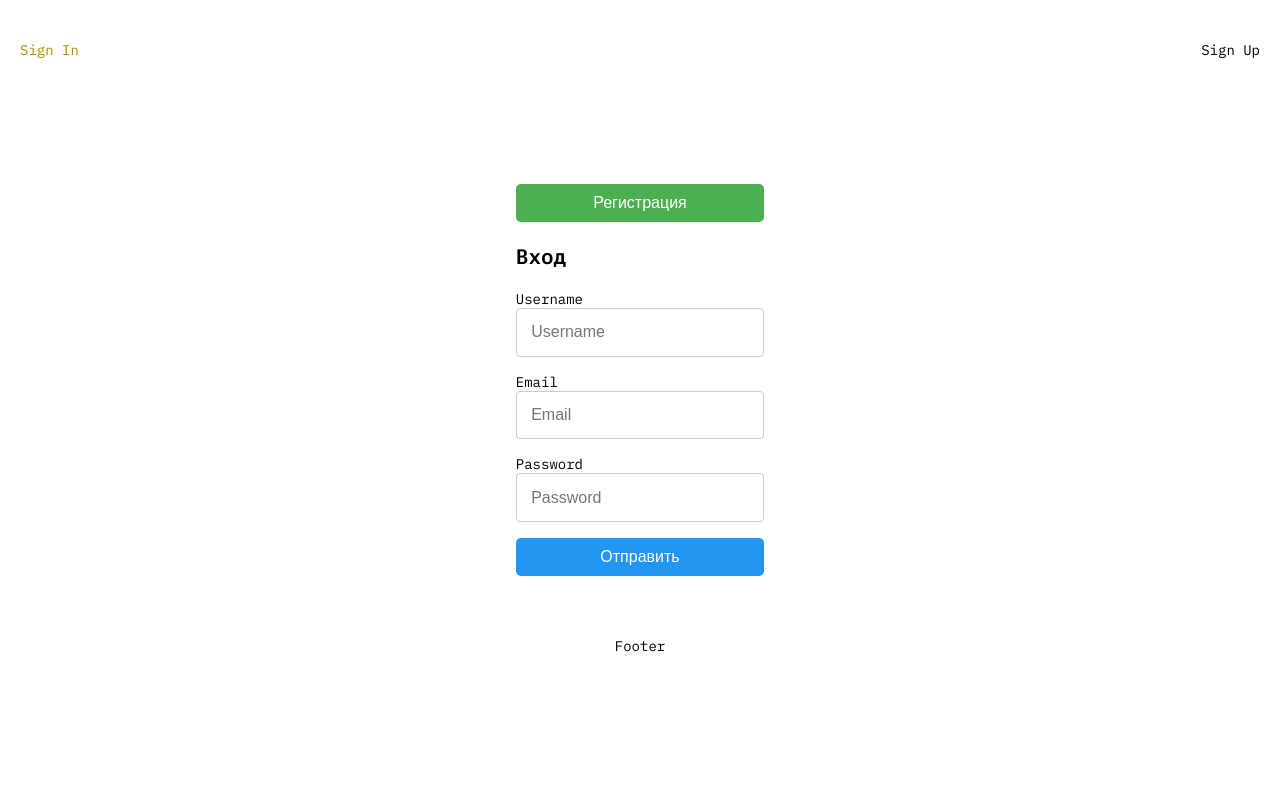
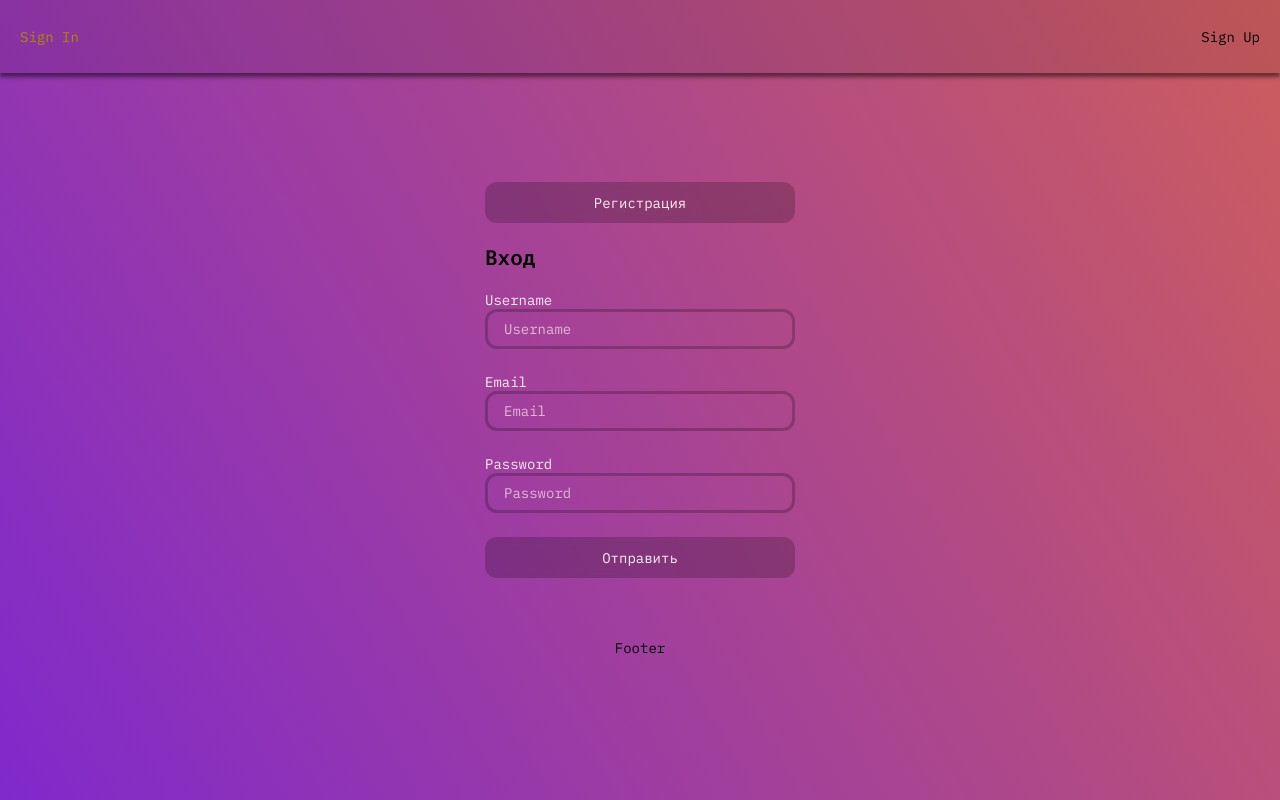
Before and after one commit to AlekseyLexey/crocodile, a React (Vite) app in the folder client/: page /signin in a window 1280 px wide. Built offline with nearby package versions, Linux system fonts and the light colour scheme; no server answers.

Commit message:
trial version

```diff
--- a/client/src/app/router/router.tsx
+++ b/client/src/app/router/router.tsx
@@ -2,6 +2,7 @@ import { BrowserRouter, Routes, Route } from "react-router-dom";
 import { MainPage, SignInPage, SignUpPage } from "@/pages";
 import { CLIENT_ROUTES } from "@/shared";
 import { Layout } from "../layout/Layout";
+import { GamePage } from "@/pages/GamePage/GamePage";
 
 const Router = () => {
   return (
@@ -9,6 +10,7 @@ const Router = () => {
       <Routes>
         <Route path={CLIENT_ROUTES.MAIN} element={<Layout />}>
           <Route path={CLIENT_ROUTES.MAIN} element={<MainPage />} />
+          <Route path={CLIENT_ROUTES.GAME} element={<GamePage />} />
           <Route path={CLIENT_ROUTES.SIGN_IN} element={<SignInPage />} />
           <Route path={CLIENT_ROUTES.SIGN_UP} element={<SignUpPage />} />
         </Route>
--- a/client/src/app/styles/index.scss
+++ b/client/src/app/styles/index.scss
@@ -2,7 +2,7 @@
 @import url("https://fonts.googleapis.com/css2?family=IBM+Plex+Mono:wght@400;600&display=swap");
 
 :root {
-  --bg-color: #fff;
+  --bg-color: #ff6d6d;
   --text-color: #000;
 }
 
@@ -25,7 +25,8 @@ body {
   font-size: $fs;
   font-weight: $fw-normal;
   color: var(--text-color);
-  background-color: var(--bg-color);
+  background: $background-main;
+  background-attachment: fixed;
   transition: $transition;
 }
 
--- a/client/src/app/styles/utils/_vars.scss
+++ b/client/src/app/styles/utils/_vars.scss
@@ -14,3 +14,17 @@ $error-color: #f44336;
 $spacing: 1.25rem;
 $transition: all 0.2s ease-out 0s;
 $br: 12px;
+
+//фон общий
+$background-main: linear-gradient(60deg, #8029CC, #CD5D5D);
+
+//цвета для фонов компонентов
+$background-container: #00000013;
+$background-mini:#00000019;
+$white: rgb(255,245,245);
+$background-modal: linear-gradient(#FF2C68, #387EFF);
+$border-encircle: #00000022;
+
+//цвета для текста
+$color: #FFEEEE;
+$chat-color: #000000;
--- /dev/null
+++ b/client/src/pages/GamePage/GamePage.module.scss
@@ -0,0 +1,50 @@
+
+
+.container {
+  height: calc(100% - 236px);
+  width: calc(100% - 236px);
+  background-color: $background-container;
+  border-radius: 12px;
+}
+
+.exitButton {
+    width: 109px;
+    height: 41px;
+}
+
+.colorsPanel {
+    width: 100px;
+    height: 460px;
+    border-radius: 12px;
+    background-color: #FFEFEF28;
+}
+
+.gameArea {
+    width: 342px;
+    height: 27px;
+    border-radius: 12px;
+}
+
+.timer {
+    width: 42px;
+    height: 18px;
+}
+
+.tools {
+    width: 66px;
+    height: 426px;
+}
+
+.sidebar {
+    width: 661px;
+    height: 83px;
+    background-color: $background-mini;
+    border-radius: 12px;
+}
+
+.chat {
+    width: 244px;
+    height: 561px;
+    background-color: $background-mini;
+    border-radius: 12px;
+}
--- /dev/null
+++ b/client/src/pages/GamePage/GamePage.tsx
@@ -0,0 +1,17 @@
+import { Button } from "@/shared";
+import styles from "./GamePage.module.scss";
+export const GamePage = () => {
+    return (
+        <>
+            <Button buttonText="Выйти из игры" className={styles.exitButton}/>
+            <div className={styles.container}>
+                <div className={styles.colorsPanel}>цвета</div>
+                <div className={styles.gameArea}>слово</div>
+                <div className={styles.timer}>таймер</div>
+                <div className={styles.tools}>инструмент</div>
+                <div className={styles.sidebar}>пользователи</div>
+                <div className={styles.chat}>чат</div>
+            </div>
+        </>
+    )
+}
--- a/client/src/shared/enums/clientRoutes.ts
+++ b/client/src/shared/enums/clientRoutes.ts
@@ -2,4 +2,5 @@ export enum CLIENT_ROUTES {
   MAIN = "/",
   SIGN_IN = "/signin",
   SIGN_UP = "/signup",
+  GAME = "/game"
 }
--- a/client/src/shared/ui/Button/Button.module.scss
+++ b/client/src/shared/ui/Button/Button.module.scss
@@ -1,46 +1,39 @@
 .button {
-  display: inline-block;
-  padding: 10px 20px;
+  display: inline-flex;
+  align-items: center;
+  justify-content: center;
   border: none;
-  border-radius: 5px;
-  font-size: 16px;
-  font-weight: 500;
+  border-radius: 12px;
+  font-family: "IBM Plex Mono", sans-serif;
+  font-size: 14px;
+  font-weight: 400;
+  color: #FFEEEE;
+  background-color: rgba(0, 0, 0, 0.2);
   cursor: pointer;
-  transition: all 0.3s ease;
+  transition: all 0.2s ease-out;
   text-align: center;
+  backdrop-filter: blur(4px);
+  padding: 0 1.25rem;
 
-  background-color: #4caf50;
-  color: white;
+  min-width: 109px;
+  height: 41px;
 
   &:hover {
-    background-color: darken(#4caf50, 10%);
-    transform: translateY(-2px);
-    box-shadow: 0 4px 8px rgba(0, 0, 0, 0.1);
-  }
-
-  &:active {
-    transform: translateY(0);
-    box-shadow: none;
+    background-color: rgba(0, 0, 0, 0.25);
   }
 
   &:disabled {
-    background-color: #cccccc;
+    opacity: 0.5;
     cursor: not-allowed;
-    transform: none;
-    box-shadow: none;
   }
 
-  &[type="submit"] {
-    background-color: #2196f3;
-    &:hover {
-      background-color: darken(#2196f3, 10%);
-    }
+  &--sm {
+    min-width: 106px;
+    height: 31px;
   }
 
-  &[type="reset"] {
-    background-color: #f44336;
-    &:hover {
-      background-color: darken(#f44336, 10%);
-    }
+  &--lg {
+    min-width: 250px;
+    height: 50px;
   }
 }
--- a/client/src/shared/ui/Input/Input.module.scss
+++ b/client/src/shared/ui/Input/Input.module.scss
@@ -4,23 +4,50 @@
 
   label {
     display: block;
-    font-weight: 500;
-    height: 100%;
+    font-family: $ff;
+    font-size: $fs;
+    font-weight: $fw-normal;
+    color: $color;
+    margin-bottom: 8px;
   }
 
   input {
     display: block;
-    width: 100%;
-    padding: 0.9rem;
-    padding-right: 25px;
-    border: 1px solid #ccc;
-    border-radius: 4px;
-    font-size: 1rem;
+    width: 310px;
+    height: 40px;
+    padding: 0 16px;
+    background-color: transparent;
+    border: 3px solid rgba(0, 0, 0, 0.22);
+    border-radius: $br;
+    font-family: $ff;
+    font-size: $fs;
+    color: $color;
+    transition: $transition;
+
+    &:-webkit-autofill,
+    &:-webkit-autofill:hover,
+    &:-webkit-autofill:focus {
+      -webkit-text-fill-color: $color;
+      -webkit-box-shadow: 0 0 0 1000px transparent inset;
+      transition: background-color 5000s ease-in-out 0s;
+    }
+
+    &::placeholder {
+      color: rgba(255, 238, 238, 0.7);
+    }
 
     &:focus {
-      border-color: $hover-color;
+      border-color: rgba(0, 0, 0, 0.4);
       outline: none;
-      box-shadow: 0 0 0 2px rgba(98, 0, 238, 0.3);
+      box-shadow: none;
+      background-color: transparent;
+    }
+
+    &[type="password"],
+    &[type="email"],
+    &[type="text"] {
+      appearance: none;
+      background-color: transparent;
     }
   }
 }
--- a/client/src/widgets/Footer/Footer.module.scss
+++ b/client/src/widgets/Footer/Footer.module.scss
@@ -2,5 +2,4 @@
   @include flex-center;
   width: 100%;
   height: 100px;
-  background-color: #fff;
 }
--- a/client/src/widgets/Header/Header.module.scss
+++ b/client/src/widgets/Header/Header.module.scss
@@ -8,7 +8,9 @@
   padding: 10px 20px;
   gap: 20px;
   width: 100%;
-  height: 100px;
+  height: 73px;
+  background-color: $background-container;
+  box-shadow: 0 4px 4px rgba(0, 0, 0, 0.5);
 }
 
 .active {
--- a/client/src/widgets/Header/Header.tsx
+++ b/client/src/widgets/Header/Header.tsx
@@ -38,6 +38,9 @@ export const Header = () => {
           <Link to={CLIENT_ROUTES.MAIN} onClick={handleLogout}>
             Sign Out
           </Link>
+          <Link to={CLIENT_ROUTES.GAME}>
+            GamePage
+          </Link>
         </>
       )}
     </nav>
```
